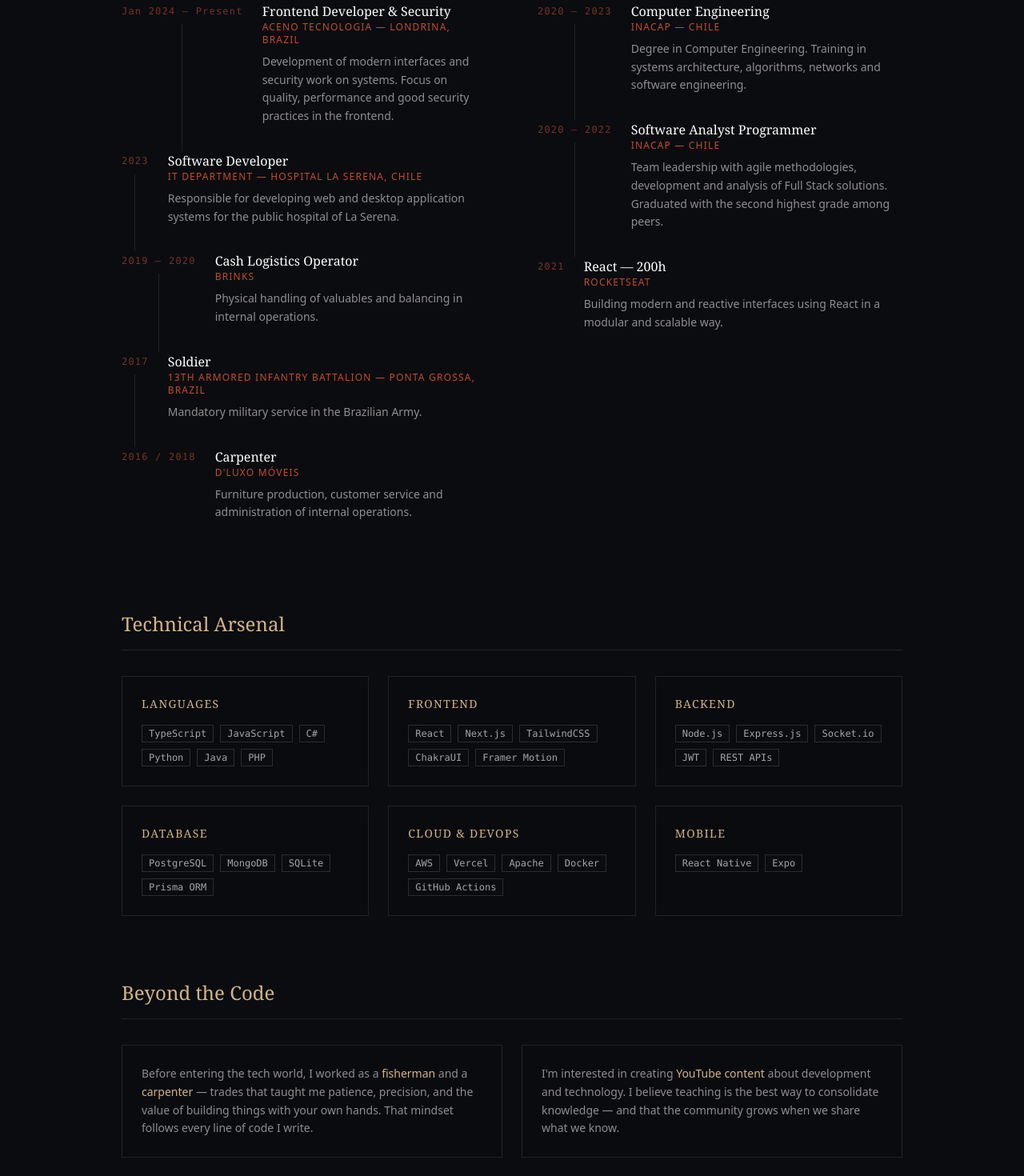
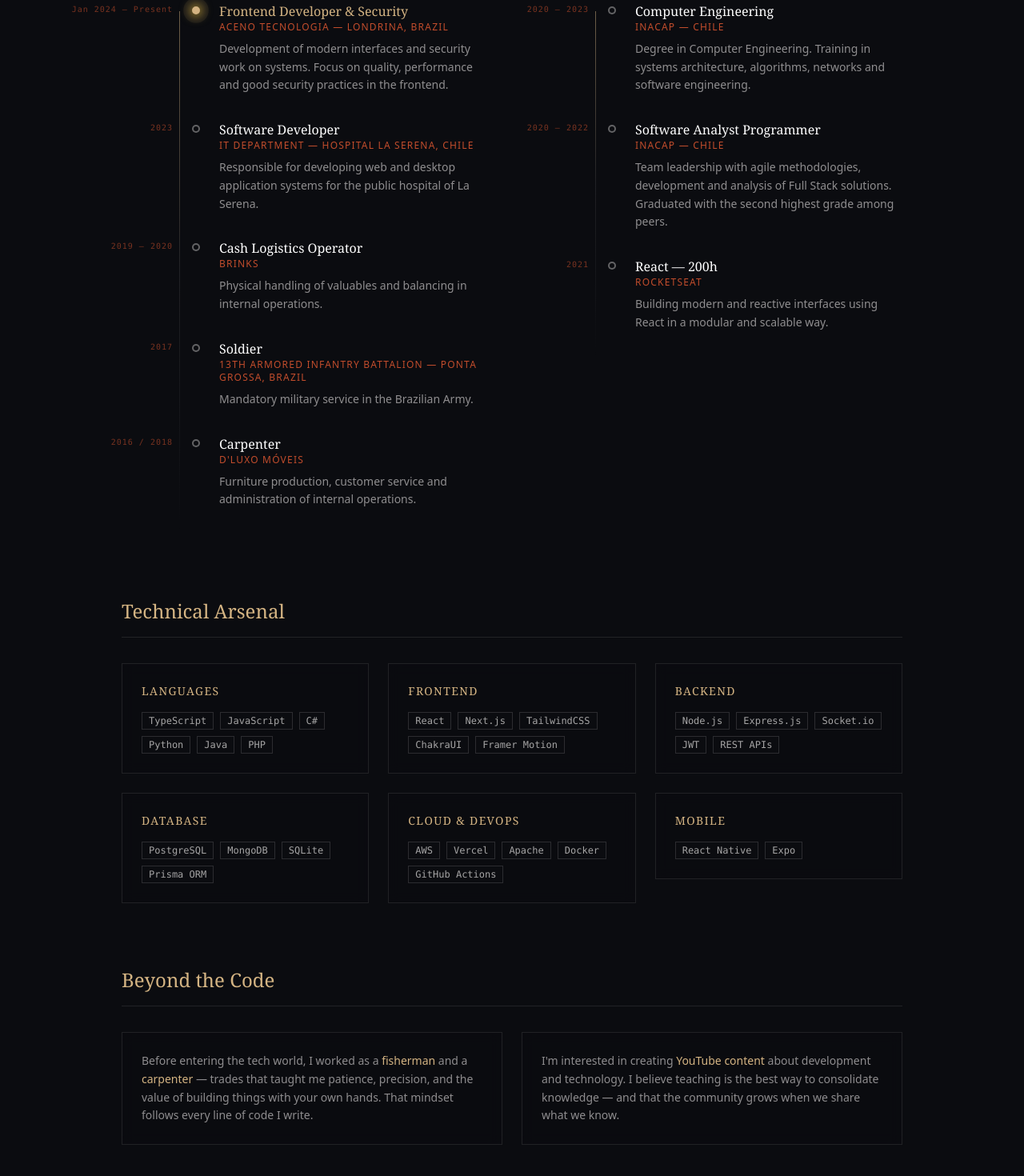
Before and after one commit to kevinmcruzp/portfolio, a Next.js app: page /en/about in a window 1280 px wide. Shown: the part 984-2454 px from the top of the page at 80% size. Built offline with nearby package versions, Linux system fonts and the light colour scheme.

Commit message:
feat(about): add new animations in sections and components

```diff
--- a/app/[locale]/about/page.tsx
+++ b/app/[locale]/about/page.tsx
@@ -1,5 +1,5 @@
 "use client";
-import { motion } from "framer-motion";
+import { motion, type Variants } from "framer-motion";
 import Image from "next/image";
 import { ArrowLeft, MapPin, Briefcase, GraduationCap, Globe, Youtube, Github, Linkedin, Instagram } from "lucide-react";
 import { SnowFall } from "../../components/Snowfall";
@@ -20,6 +20,98 @@
   { categoryKey: "stack_mobile",    items: ["React Native", "Expo"] },
 ];
 
+const sectionVariants: Variants = {
+  hidden: { opacity: 0, y: 60 },
+  show: { opacity: 1, y: 0, transition: { duration: 0.7, ease: "easeOut" } },
+};
+
+
+function TimelineList({
+  items,
+  current,
+}: {
+  items: { year: string; role: string; place: string; desc: string }[];
+  current?: boolean;
+}) {
+  return (
+    <div className="relative">
+      {/* growing line */}
+      <motion.div
+        className="absolute left-[4.5rem] top-3 bottom-0 w-px bg-gradient-to-b from-nordic-gold/50 via-nordic-parchment/10 to-transparent"
+        style={{ transformOrigin: "top" }}
+        initial={{ scaleY: 0, opacity: 0 }}
+        whileInView={{ scaleY: 1, opacity: 1 }}
+        viewport={{ once: true, amount: 0.1 }}
+        transition={{ duration: 1.4, ease: "easeOut", delay: 0.2 }}
+      />
+
+      <div className="space-y-0">
+        {items.map((item, i) => {
+          const isActive = i === 0 && current;
+          return (
+            <motion.div
+              key={i}
+              className="flex gap-6"
+              initial={{ opacity: 0, x: -40 }}
+              whileInView={{ opacity: 1, x: 0 }}
+              viewport={{ once: true, amount: 0.1 }}
+              transition={{ duration: 0.6, delay: i * 0.15, ease: "easeOut" }}
+            >
+              {/* year */}
+              <div className="flex flex-col items-end w-16 shrink-0 pt-1">
+                <span className="text-[10px] font-mono text-nordic-bronze/60 tracking-widest whitespace-nowrap leading-tight text-right">
+                  {item.year}
+                </span>
+              </div>
+
+              {/* dot */}
+              <div className="flex flex-col items-center shrink-0 pt-[6px]">
+                <motion.div
+                  className="relative"
+                  initial={{ scale: 0 }}
+                  whileInView={{ scale: 1 }}
+                  viewport={{ once: true }}
+                  transition={{ duration: 0.4, delay: i * 0.15 + 0.3, type: "spring", stiffness: 300 }}
+                >
+                  {isActive && (
+                    <motion.div
+                      className="absolute inset-[-6px] rounded-full bg-nordic-gold/25"
+                      animate={{ scale: [1, 1.8, 1], opacity: [0.7, 0, 0.7] }}
+                      transition={{ duration: 2.5, repeat: Infinity, ease: "easeInOut" }}
+                    />
+                  )}
+                  <div
+                    className={`w-2.5 h-2.5 rounded-full border-2 ${
+                      isActive
+                        ? "bg-nordic-gold border-nordic-gold shadow-[0_0_12px_4px_rgba(212,175,55,0.6)]"
+                        : "bg-nordic-void border-nordic-parchment/40"
+                    }`}
+                  />
+                </motion.div>
+              </div>
+
+              {/* content */}
+              <motion.div
+                className="pb-8"
+                initial={{ opacity: 0 }}
+                whileInView={{ opacity: 1 }}
+                viewport={{ once: true }}
+                transition={{ duration: 0.5, delay: i * 0.15 + 0.2 }}
+              >
+                <h4 className={`font-serif text-base ${isActive ? "text-nordic-gold" : "text-white"}`}>
+                  {item.role}
+                </h4>
+                <p className="text-nordic-bronze text-xs tracking-widest uppercase mb-2">{item.place}</p>
+                <p className="text-nordic-parchment/60 text-sm leading-relaxed">{item.desc}</p>
+              </motion.div>
+            </motion.div>
+          );
+        })}
+      </div>
+    </div>
+  );
+}
+
 export default function AboutPage() {
   const t = useTranslations("about");
 
@@ -38,7 +130,7 @@
   ];
 
   return (
-    <main className="relative min-h-screen bg-nordic-void text-nordic-parchment overflow-x-hidden">
+    <main className="relative min-h-screen bg-nordic-void text-nordic-parchment [overflow-x:clip]">
       <SnowFall />
       <TorchEffect />
       <LanguageSwitcher />
@@ -69,7 +161,7 @@
         <motion.div
           initial={{ opacity: 0, y: 30 }}
           animate={{ opacity: 1, y: 0 }}
-          transition={{ duration: 0.7, delay: 0.1 }}
+          transition={{ duration: 0.7, delay: 0.15 }}
           className="grid md:grid-cols-3 gap-12 mb-20"
         >
           <div className="md:col-span-2 space-y-6">
@@ -105,77 +197,54 @@
             </div>
           </div>
 
-          <div className="relative w-full aspect-3/4 max-w-xs mx-auto md:mx-0">
+          <motion.div
+            className="relative w-full aspect-3/4 max-w-xs mx-auto md:mx-0"
+            initial={{ opacity: 0, scale: 0.92 }}
+            animate={{ opacity: 1, scale: 1 }}
+            transition={{ duration: 0.8, delay: 0.3, ease: "easeOut" }}
+          >
             <div className="absolute inset-0 rounded-t-full overflow-hidden border-2 border-nordic-bronze/30">
               <Image src={photo} alt="Kevin Pizarro" fill className="object-cover sepia brightness-75" />
               <div className="absolute inset-0 bg-amber-900/20 mix-blend-color" />
             </div>
-          </div>
+          </motion.div>
         </motion.div>
 
         {/* Timeline */}
-        <motion.div
-          initial={{ opacity: 0, y: 30 }}
-          animate={{ opacity: 1, y: 0 }}
-          transition={{ duration: 0.7, delay: 0.2 }}
-          className="mb-20"
+        <div className="mb-20">
+          <motion.h2
+            className="text-2xl font-serif text-nordic-gold mb-8 pb-4 border-b border-nordic-parchment/10"
+            initial={{ opacity: 0, y: 20 }}
+            whileInView={{ opacity: 1, y: 0 }}
+            viewport={{ once: true, amount: 0.5 }}
+            transition={{ duration: 0.5, ease: "easeOut" }}
           >
-          <h2 className="text-2xl font-serif text-nordic-gold mb-8 pb-4 border-b border-nordic-parchment/10">
             {t("timeline_title")}
-          </h2>
+          </motion.h2>
 
           <div className="grid md:grid-cols-2 gap-x-16">
-            {/* Experiência */}
             <div>
               <h3 className="text-xs font-mono tracking-[0.3em] text-nordic-bronze uppercase mb-6">
                 {t("experience_label")}
               </h3>
-              <div className="space-y-0">
-                {EXPERIENCE.map((item, i) => (
-                  <div key={i} className="flex gap-6">
-                    <div className="flex flex-col items-center">
-                      <span className="text-xs font-mono text-nordic-bronze/60 tracking-widest whitespace-nowrap pt-1">{item.year}</span>
-                      {i < EXPERIENCE.length - 1 && <div className="w-px flex-1 bg-nordic-parchment/10 mt-2" />}
-                    </div>
-                    <div className="pb-8">
-                      <h4 className="font-serif text-white text-base">{item.role}</h4>
-                      <p className="text-nordic-bronze text-xs tracking-widest uppercase mb-2">{item.place}</p>
-                      <p className="text-nordic-parchment/60 text-sm leading-relaxed">{item.desc}</p>
-                    </div>
-                  </div>
-                ))}
-              </div>
+              <TimelineList items={EXPERIENCE} current />
             </div>
 
-            {/* Formação */}
             <div>
               <h3 className="text-xs font-mono tracking-[0.3em] text-nordic-bronze uppercase mb-6">
                 {t("education_label")}
               </h3>
-              <div className="space-y-0">
-                {EDUCATION.map((item, i) => (
-                  <div key={i} className="flex gap-6">
-                    <div className="flex flex-col items-center">
-                      <span className="text-xs font-mono text-nordic-bronze/60 tracking-widest whitespace-nowrap pt-1">{item.year}</span>
-                      {i < EDUCATION.length - 1 && <div className="w-px flex-1 bg-nordic-parchment/10 mt-2" />}
-                    </div>
-                    <div className="pb-8">
-                      <h4 className="font-serif text-white text-base">{item.role}</h4>
-                      <p className="text-nordic-bronze text-xs tracking-widest uppercase mb-2">{item.place}</p>
-                      <p className="text-nordic-parchment/60 text-sm leading-relaxed">{item.desc}</p>
-                    </div>
-                  </div>
-                ))}
+              <TimelineList items={EDUCATION} />
             </div>
           </div>
         </div>
-        </motion.div>
 
         {/* Stack */}
         <motion.div
-          initial={{ opacity: 0, y: 30 }}
-          animate={{ opacity: 1, y: 0 }}
-          transition={{ duration: 0.7, delay: 0.3 }}
+          variants={sectionVariants}
+          initial="hidden"
+          whileInView="show"
+          viewport={{ once: true, amount: 0.1 }}
           className="mb-20"
         >
           <h2 className="text-2xl font-serif text-nordic-gold mb-8 pb-4 border-b border-nordic-parchment/10">
@@ -183,7 +252,14 @@
           </h2>
           <div className="grid grid-cols-1 md:grid-cols-2 lg:grid-cols-3 gap-6">
             {STACK.map((group, i) => (
-              <ObsidianCard key={i}>
+              <motion.div
+                key={i}
+                initial={{ opacity: 0, y: 40, scale: 0.95 }}
+                whileInView={{ opacity: 1, y: 0, scale: 1 }}
+                viewport={{ once: true, amount: 0.2 }}
+                transition={{ duration: 0.5, delay: i * 0.08, ease: "easeOut" }}
+              >
+                <ObsidianCard>
                   <h3 className="font-serif text-nordic-gold text-sm tracking-widest uppercase mb-4">
                     {t(group.categoryKey as Parameters<typeof t>[0])}
                   </h3>
@@ -195,34 +271,38 @@
                     ))}
                   </div>
                 </ObsidianCard>
+              </motion.div>
             ))}
           </div>
         </motion.div>
 
         {/* Beyond Code */}
         <motion.div
-          initial={{ opacity: 0, y: 30 }}
-          animate={{ opacity: 1, y: 0 }}
-          transition={{ duration: 0.7, delay: 0.4 }}
+          variants={sectionVariants}
+          initial="hidden"
+          whileInView="show"
+          viewport={{ once: true, amount: 0.1 }}
         >
           <h2 className="text-2xl font-serif text-nordic-gold mb-8 pb-4 border-b border-nordic-parchment/10">
             {t("beyond_title")}
           </h2>
           <div className="grid md:grid-cols-2 gap-6">
+            {[
+              t.rich("beyond1", { gold: (chunks) => <span className="text-nordic-gold">{chunks}</span> }),
+              t.rich("beyond2", { gold: (chunks) => <span className="text-nordic-gold">{chunks}</span> }),
+            ].map((content, i) => (
+              <motion.div
+                key={i}
+                initial={{ opacity: 0, y: 40 }}
+                whileInView={{ opacity: 1, y: 0 }}
+                viewport={{ once: true, amount: 0.3 }}
+                transition={{ duration: 0.6, delay: i * 0.15, ease: "easeOut" }}
+              >
                 <ObsidianCard>
-              <p className="text-nordic-parchment/60 leading-relaxed text-sm">
-                {t.rich("beyond1", {
-                  gold: (chunks) => <span className="text-nordic-gold">{chunks}</span>,
-                })}
-              </p>
+                  <p className="text-nordic-parchment/60 leading-relaxed text-sm">{content}</p>
                 </ObsidianCard>
-            <ObsidianCard>
-              <p className="text-nordic-parchment/60 leading-relaxed text-sm">
-                {t.rich("beyond2", {
-                  gold: (chunks) => <span className="text-nordic-gold">{chunks}</span>,
-                })}
-              </p>
-            </ObsidianCard>
+              </motion.div>
+            ))}
           </div>
         </motion.div>
       </div>
```
Lines whose indentation alone changed are shown as unchanged.
